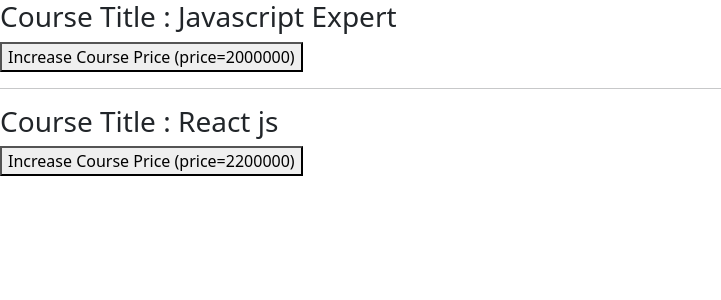
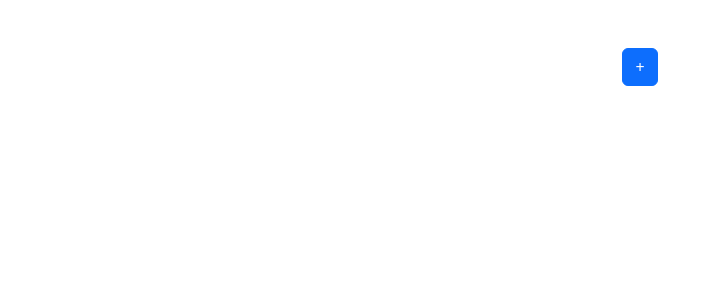
Before and after one commit to ahmadkabiri/first-app, a React (Create React App) app: page / in a window 1280 px wide. Shown: the top 300 px of the page, without its empty margins (0-721 px from the left). Built offline with nearby package versions, Linux system fonts and the light colour scheme.

Commit message:
ToggleNoteList

```diff
--- a/src/App.css
+++ b/src/App.css
@@ -1,98 +1,3 @@
-@import url(https://fonts.googleapis.com/css?family=Roboto:300);
-
-.login-page {
-  width: 360px;
-  padding: 8% 0 0;
-  margin: auto;
-}
-.form {
-  position: relative;
-  z-index: 1;
-  background: #FFFFFF;
-  max-width: 360px;
-  margin: 0 auto 100px;
-  padding: 45px;
-  text-align: center;
-  box-shadow: 0 0 20px 0 rgba(0, 0, 0, 0.2), 0 5px 5px 0 rgba(0, 0, 0, 0.24);
-}
-.form input {
-  font-family: "Roboto", sans-serif;
-  outline: 0;
-  background: #f2f2f2;
-  width: 100%;
-  border: 0;
-  margin: 0 0 15px;
-  padding: 15px;
-  box-sizing: border-box;
-  font-size: 14px;
-}
-.form button {
-  font-family: "Roboto", sans-serif;
-  text-transform: uppercase;
-  outline: 0;
-  background: #4CAF50;
-  width: 100%;
-  border: 0;
-  padding: 15px;
-  color: #FFFFFF;
-  font-size: 14px;
-  -webkit-transition: all 0.3 ease;
-  transition: all 0.3 ease;
-  cursor: pointer;
-}
-.form button:hover,.form button:active,.form button:focus {
-  background: #43A047;
-}
-.form .message {
-  margin: 15px 0 0;
-  color: #b3b3b3;
-  font-size: 12px;
-}
-.form .message a {
-  color: #4CAF50;
-  text-decoration: none;
-}
-.form .register-form {
-  display: none;
-}
-.container {
-  position: relative;
-  z-index: 1;
-  max-width: 300px;
-  margin: 0 auto;
-}
-.container:before, .container:after {
-  content: "";
-  display: block;
-  clear: both;
-}
-.container .info {
-  margin: 50px auto;
+.app {
   text-align: center;
 }
-.container .info h1 {
-  margin: 0 0 15px;
-  padding: 0;
-  font-size: 36px;
-  font-weight: 300;
-  color: #1a1a1a;
-}
-.container .info span {
-  color: #4d4d4d;
-  font-size: 12px;
-}
-.container .info span a {
-  color: #000000;
-  text-decoration: none;
-}
-.container .info span .fa {
-  color: #EF3B3A;
-}
-body {
-  background: #76b852; /* fallback for old browsers */
-  background: rgb(141,194,111);
-  background: linear-gradient(90deg, rgba(141,194,111,1) 0%, rgba(118,184,82,1) 50%);
-  font-family: "Roboto", sans-serif;
-  -webkit-font-smoothing: antialiased;
-  -moz-osx-font-smoothing: grayscale;
-}
--- a/src/App.js
+++ b/src/App.js
@@ -1,14 +1,15 @@
 import { useState, useRef, useEffect } from "react";
-// import "./App.css";
-import Reactjs from "./components/courses/Reactjs";
-import Javascript from "./components/courses/Javascript";
+import "./App.css";
+import ToggleNoteList from "./components/ToggleNoteList";
+
+
 
 export default function App() {
   return (
-    <div>
-      <Javascript></Javascript>
-      <hr />
-      <Reactjs></Reactjs>
+    <div className="app">
+      <div className="container">
+        <ToggleNoteList></ToggleNoteList>
+      </div>
     </div>
   );
 }
--- a/src/components/HOCs/CourseHOC.js
+++ /dev/null
@@ -1,22 +0,0 @@
-import React,{useState} from "react";
-
-function CourseHOC(OriginalComponent,courseTitle,coursePrice) {
-  function NewComponent() {
-
-
-    const [title,setTitle] = useState(courseTitle)
-    const [price , setPrice] = useState(coursePrice)
-
-    const increasePrice = () => {
-        setPrice(prevPrice => prevPrice*2) ;
-    }
-
-    return(
-        <OriginalComponent title={title} price={price} increasePrice={increasePrice}></OriginalComponent>
-    )
-  }
-
-  return NewComponent
-}
-
-export default CourseHOC;
--- /dev/null
+++ b/src/components/HOCs/WithToggle.js
@@ -0,0 +1,18 @@
+import React from "react";
+import { useState } from "react";
+
+function WithToggle(OriginalComponent) {
+
+    const NewComponent = () => {
+      const [isShow, setIsShow] = useState(false);
+
+      const toggleHandler = () => {
+        setIsShow((prevIsShow) => !prevIsShow);
+      };
+    return <OriginalComponent isShow={isShow} toggleHandler={toggleHandler}></OriginalComponent>;
+  };
+
+  return NewComponent
+}
+
+export default WithToggle;
--- /dev/null
+++ b/src/components/ToggleNoteList.js
@@ -0,0 +1,31 @@
+import React, { useState } from "react";
+import WithToggle from "./HOCs/WithToggle";
+
+function ToggleNoteList({isShow , toggleHandler }) {
+
+
+  return (
+    <div>
+      <form></form>
+      <button onClick={toggleHandler} className="btn btn-primary mt-5">
+        {
+            isShow ? '-' : '+'
+        }
+      </button>
+
+      {isShow && (
+        <form action="#" className="form">
+          <div className="form-group">
+            <label>Add NewNote</label>
+            <input type="text" className="form-control" />
+          </div>
+          <button type="submit" className="btn btn-primary mt-3">
+            Add New Note
+          </button>
+        </form>
+      )}
+    </div>
+  );
+}
+
+export default WithToggle(ToggleNoteList);
--- a/src/components/courses/Javascript.js
+++ /dev/null
@@ -1,14 +0,0 @@
-import React, { useState } from "react";
-import CourseHOC from "../HOCs/CourseHOC";
-function Javascript({title,increasePrice,price}) {
-  return (
-    <div>
-      <h3>Course Title : {title}</h3>
-      <button onClick={increasePrice}>
-        Increase Course Price (price={price})
-      </button>
-    </div>
-  );
-}
-
-export default CourseHOC(Javascript,"Javascript Expert",2_000_000);
--- a/src/components/courses/Reactjs.js
+++ /dev/null
@@ -1,15 +0,0 @@
-import React, { useState } from "react";
-import CourseHOC from "../HOCs/CourseHOC";
-
-function Reactjs({ title, increasePrice, price }) {
-  return (
-    <div>
-      <h3>Course Title : {title}</h3>
-      <button onClick={increasePrice}>
-        Increase Course Price (price={price})
-      </button>
-    </div>
-  );
-}
-
-export default CourseHOC(Reactjs,'React js',2_200_000);
```
